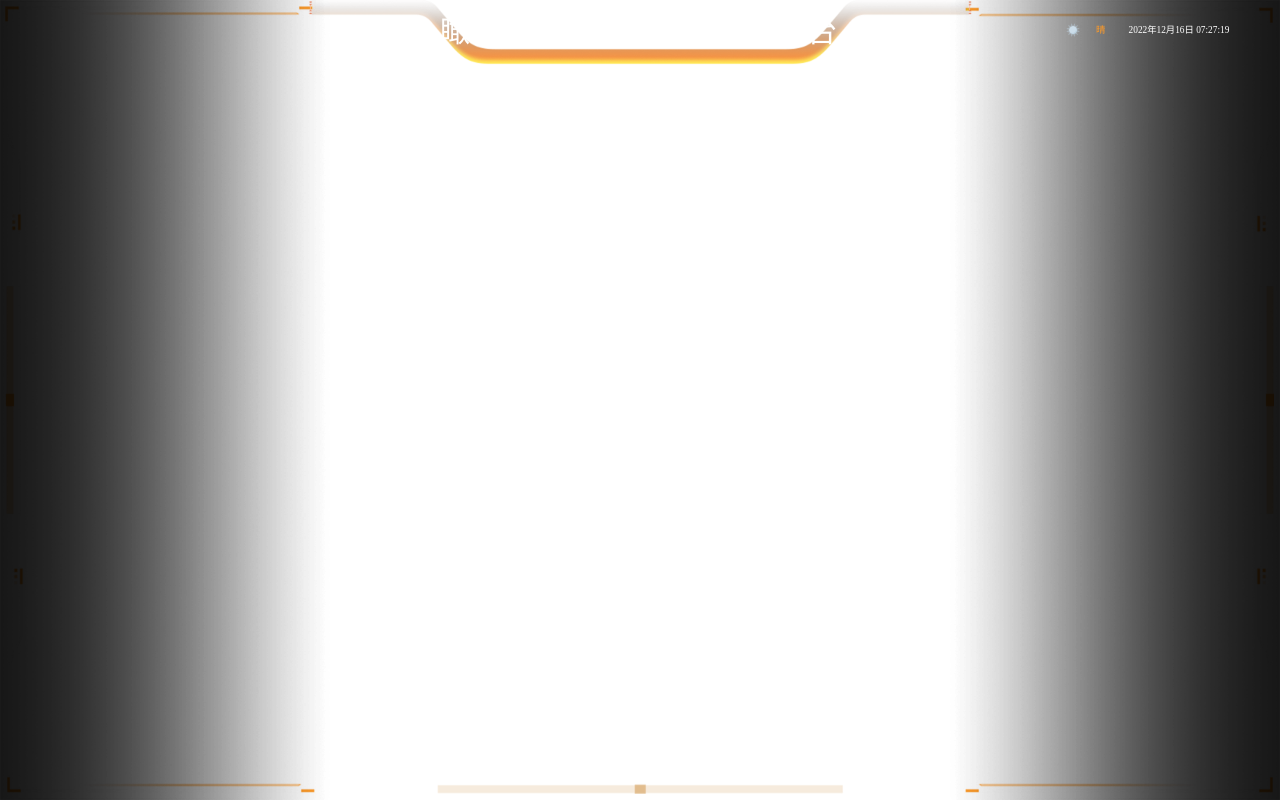
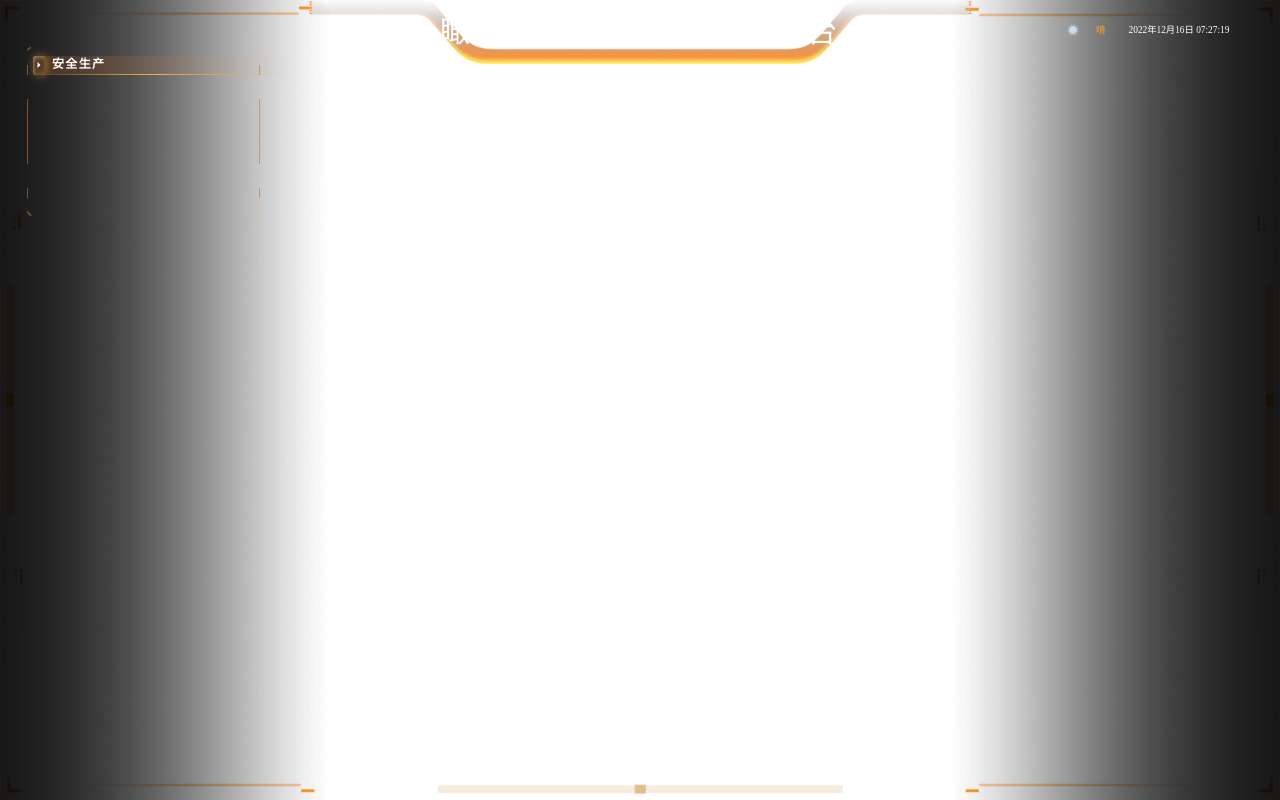
Before and after one commit to Originaljs/meikang, a Vue app: page /#/home in a window 1280 px wide. Built offline with nearby package versions, Linux system fonts and the light colour scheme.

Commit message:
20221217_1

```diff
--- a/components.d.ts
+++ b/components.d.ts
@@ -7,6 +7,7 @@ export {}
 
 declare module '@vue/runtime-core' {
   export interface GlobalComponents {
+    CardChunk: typeof import('./src/components/chart/CardChunk.vue')['default']
     ChartDefine: typeof import('./src/components/chart/ChartDefine.vue')['default']
     HelloWorld: typeof import('./src/components/HelloWorld.vue')['default']
     PageList: typeof import('./src/components/chart/pageList.vue')['default']
--- a/src/App.vue
+++ b/src/App.vue
@@ -71,6 +71,7 @@ onMounted(() => {
   top: 0;
   user-select: none;
   pointer-events: none;
+  // display: flex;
   overflow: hidden;
   background: url("@/assets/image/page_bg.png") no-repeat center center/100%
     100%;
@@ -93,7 +94,20 @@ onMounted(() => {
       background: url("@/assets/image/page_shadow.png") no-repeat center
         center/100% 100%;
     }
-
+    .wrapper {
+      padding: 0 0.5rem;
+      width: 100%;
+      display: flex;
+      margin-top: 0.875rem;
+      // position: relative;
+      justify-content: space-between;
+      box-sizing: border-box;
+      pointer-events: none;
+      .left,
+      .right {
+        pointer-events: auto;
+      }
+    }
     .footer {
       width: calc(100% - 9.75rem);
       position: absolute;
--- /dev/null
+++ b/src/components/chart/CardChunk.vue
@@ -0,0 +1,187 @@
+<template>
+  <div class="chunk">
+    <div class="chunk_bg1"></div>
+    <div class="chunk_bg"></div>
+    <div class="chunk_bg1"></div>
+    <div class="chunk_wrapper">
+      <div class="chunk_title">
+        <div class="arrow"></div>
+        <div>
+          <span>{{ title }}</span>
+          <img
+            :src="icon"
+            alt=""
+            v-if="icon"
+            @click="emit('iconClick')"
+            class="title_icon"
+          />
+          <div
+            v-if="moreText"
+            :style="{ color: moreColor }"
+            @click="emit('moreClick')"
+            class="more"
+          >
+            {{ moreText }}
+          </div>
+        </div>
+      </div>
+      <div class="chunk_content">
+        <slot></slot>
+      </div>
+    </div>
+  </div>
+</template>
+
+<script setup lang="ts">
+const props = defineProps({
+  title: String,
+  icon: String,
+  moreText: {
+    type: String,
+    default: "",
+  },
+  moreColor: {
+    type: String,
+    default: "#ffffff",
+  },
+});
+const emit = defineEmits(["iconClick", "moreClick"]);
+</script>
+
+<style scoped lang="less">
+.chunk {
+  width: 4.375rem;
+  position: relative;
+  display: flex;
+  flex-direction: column;
+  justify-content: space-between;
+
+  &::after {
+    content: "";
+    width: 100%;
+    left: 0;
+    bottom: 0;
+    flex: 0 0 0.0875rem;
+    background: url("@/assets/image/chunk_bottom.png") no-repeat center bottom /
+      100% 100%;
+  }
+
+  &::before {
+    content: "";
+    width: 100%;
+    top: 0;
+    left: 0;
+    background: url("@/assets/image/chunk_top.png") no-repeat center top / 100%
+      100%;
+    flex: 0 0 0.0875rem;
+  }
+  .chunk_bg {
+    width: 100%;
+    height: calc(84% - 1.45rem);
+    border-left: 0.025rem solid rgba(205, 115, 37, 0.6);
+    border-right: 0.025rem solid rgba(205, 115, 37, 0.6);
+    box-sizing: border-box;
+    margin: 0.2rem 0;
+  }
+  .chunk_bg1 {
+    width: 100%;
+    height: 6%;
+    border-left: 0.025rem solid rgba(205, 115, 37, 0.6);
+    border-right: 0.025rem solid rgba(205, 115, 37, 0.6);
+    box-sizing: border-box;
+  }
+
+  .chunk_wrapper {
+    width: 100%;
+    height: 100%;
+    position: absolute;
+    left: 0;
+    top: 0;
+    box-sizing: border-box;
+    display: flex;
+    flex-direction: column;
+    padding: 0.175rem 0.125rem 0.1125rem;
+
+    .chunk_title {
+      width: 100%;
+      height: 0.35rem;
+      font-size: 0.225rem;
+      font-weight: bold;
+      line-height: 0.325rem;
+      // flex: 0 0 .35rem;
+      padding: 0 0.35rem;
+      letter-spacing: 0.025rem;
+      border-radius: 0.05rem;
+      position: relative;
+      color: #fff;
+      background: linear-gradient(
+        90deg,
+        rgba(255, 130, 39, 0.2) 0%,
+        rgba(0, 0, 2, 0) 100%
+      );
+      display: flex;
+      justify-content: space-between;
+      &::after {
+        content: "";
+        display: block;
+        position: absolute;
+        bottom: 0;
+        height: 1px;
+        background: linear-gradient(
+          90deg,
+          rgba(240, 176, 66, 0) 0%,
+          rgba(240, 176, 66, 0.99) 48%,
+          rgba(240, 176, 66, 0) 100%
+        );
+        width: 100%;
+        left: 0;
+      }
+
+      .arrow {
+        position: absolute;
+        width: 0.225rem;
+        height: 100%;
+        left: 0;
+        top: 0;
+        border-radius: 0.05rem;
+        background: radial-gradient(
+          circle,
+          rgba(240, 176, 66, 0),
+          rgba(240, 176, 66, 0.2)
+        );
+        box-shadow: 0.025rem 0rem 0.1625rem 0rem rgba(240, 176, 66, 0.5),
+          1px 0.025rem 0.0625rem 0rem rgba(255, 255, 255, 0.3) inset;
+        &::before {
+          content: "";
+          display: block;
+          border: 0.0625rem solid transparent;
+          border-right: none;
+          border-left-color: #ffffff;
+          position: absolute;
+          top: 50%;
+          left: 50%;
+          transform: translate(-50%, -50%);
+        }
+      }
+      .title_icon {
+        width: 18px;
+        height: 18px;
+        margin-left: 22px;
+        vertical-align: center;
+      }
+      .more{
+        font-size: .15rem;
+        font-weight: 400;
+        background: transparent;
+        border: none;
+        outline: none;
+        color: #999;
+      }
+    }
+    .chunk_content {
+      flex: 1;
+      padding-top: 0.125rem;
+    }
+  }
+}
+</style>
--- a/src/main.ts
+++ b/src/main.ts
@@ -4,10 +4,12 @@ flexible(window, document)
 import router from '@/router/index'
 import ChartDefine from '@/components/chart/ChartDefine.vue'
 import pageList from '@/components/chart/pageList.vue'
+import CardChunk from '@/components/chart/CardChunk.vue'
 import '@/assets/css/global.less'
 import App from './App.vue'
 const app = createApp(App)
 app.component('ChartDefine', ChartDefine)
 app.component('pageList', pageList)
+app.component('CardChunk', CardChunk)
 app.use(router)
 app.mount('#app')
--- a/src/views/homePage.vue
+++ b/src/views/homePage.vue
@@ -1,13 +1,12 @@
 <template>
   <div class="wrapper">
-
+    <section class="left">
+      <card-chunk style="height: 3.175rem" title="安全生产"></card-chunk>
+    </section>
+    <section class="right"></section>
   </div>
 </template>
 
 <script setup lang="ts"></script>
 
-<style scoped lang="less">
-.wrapper{
-
-}
-</style>
+<style scoped lang="less"></style>
```
